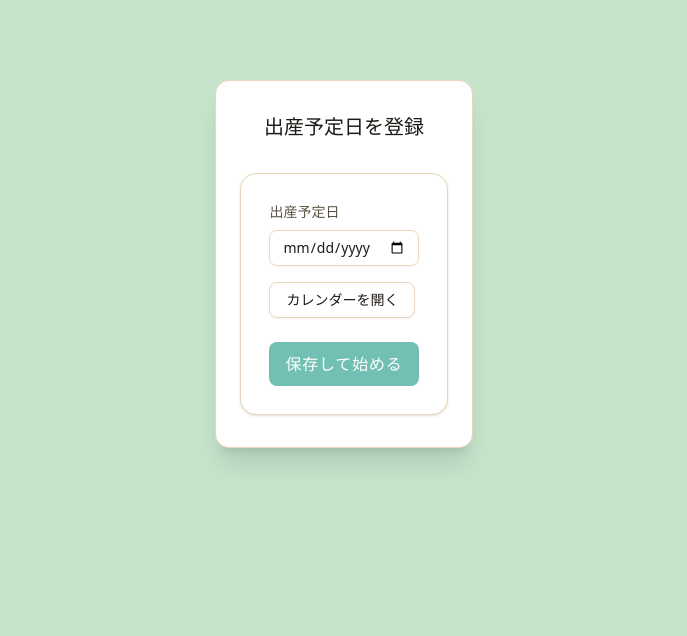
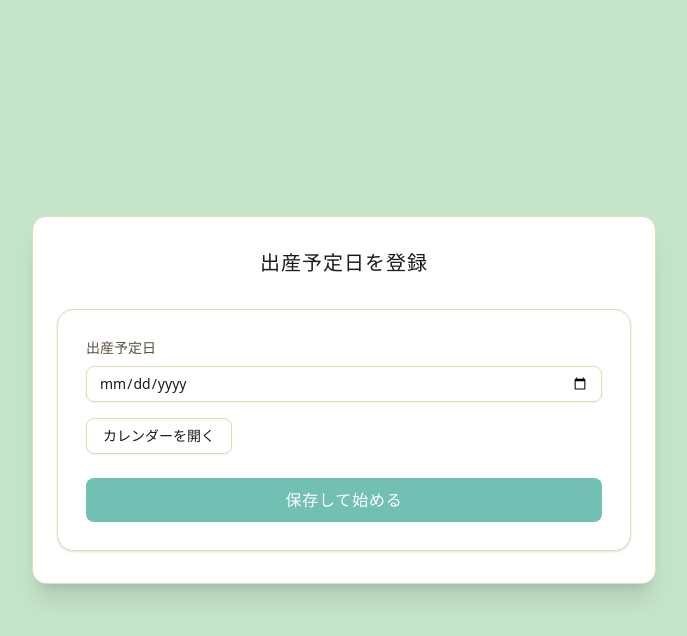
Before and after one commit to Tsugawa-Keita/202509_hackathon, a React (Vite) app: page /setup in a window 1280 px wide. Shown: the top 636 px of the page, without its empty margins (296-983 px from the left). Built offline with nearby package versions, Linux system fonts and the light colour scheme; no server answers.

Commit message:
modify: カードの中央寄せ

```diff
--- a/src/components/ui/card.tsx
+++ b/src/components/ui/card.tsx
@@ -28,7 +28,7 @@ function CardHeader({ className, ...props }: DivProps) {
 }
 
 function CardTitle({ className, ...props }: DivProps) {
-  return <div className={cn("font-[MPLUSRounded1c-Bold] leading-none", className)} data-slot="card-title" {...props} />;
+  return <div className={cn("font-[MPLUSRounded1c-Bold] leading-none tracking-wider", className)} data-slot="card-title" {...props} />;
 }
 
 function CardDescription({ className, ...props }: DivProps) {
--- a/src/pages/initial-setup-page.tsx
+++ b/src/pages/initial-setup-page.tsx
@@ -143,8 +143,8 @@ const InitialSetupPage = ({ onConfigured }: InitialSetupPageProps) => {
   };
 
   return (
-    <main className="min-h-dvh bg-[#C5E4CA] py-12 text-foreground md:py-20">
-      <div className="mx-auto flex h-full w-full max-w-2xl justify-center px-4 align-middle sm:px-6">
+    <main className="flex items-center min-h-dvh bg-[#C5E4CA] py-12 text-foreground md:py-20">
+      <div className="mx-auto w-full max-w-2xl px-4 sm:px-6">
         <Card className="border border-border bg-background text-card-foreground shadow-xl">
           <CardHeader className="gap-2 pb-0">
             <CardTitle className="text-center font-semibold text-xl">出産予定日を登録</CardTitle>
```
